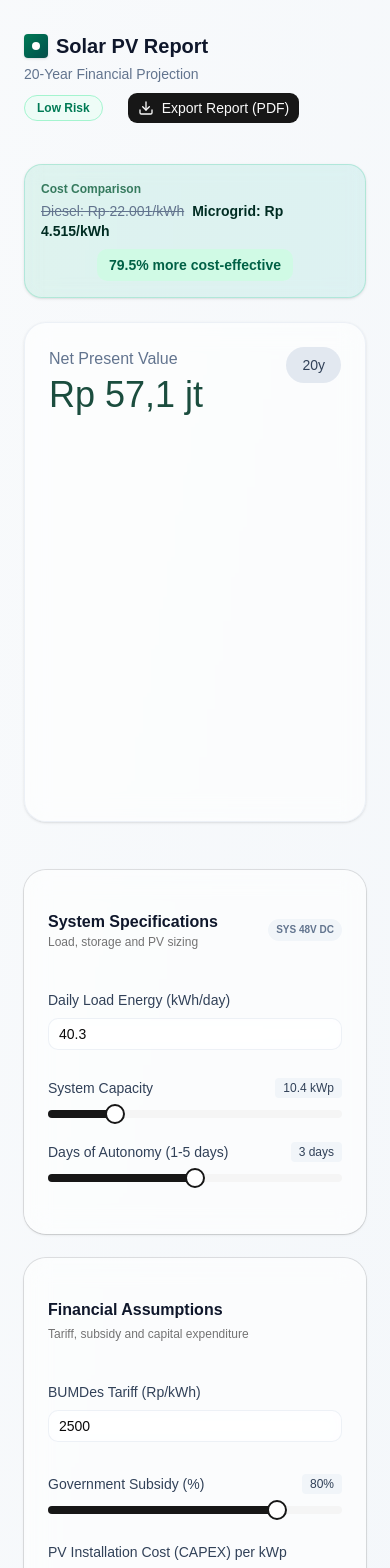
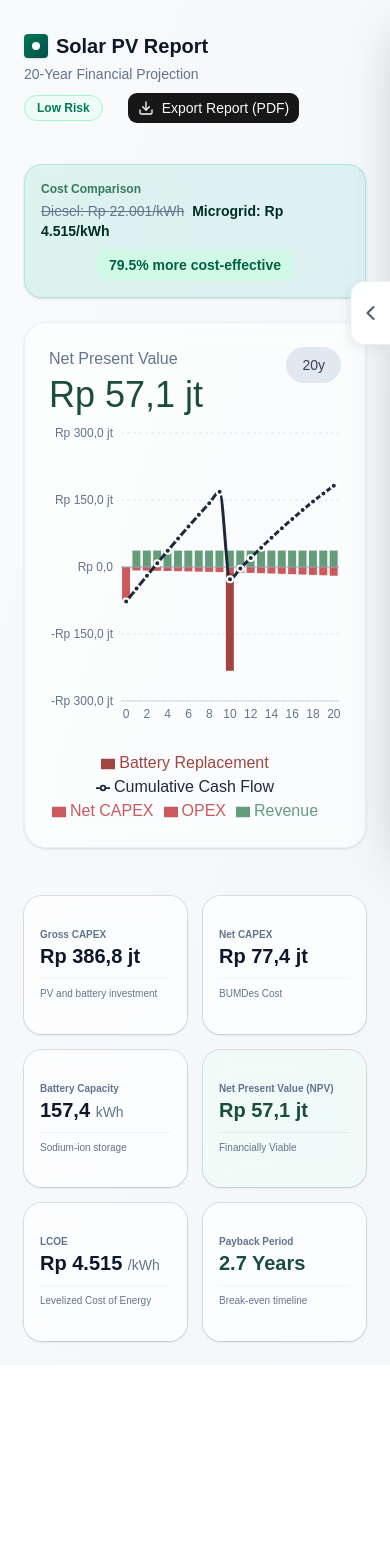
Before and after one commit to Legorvey/photovoltaic-calculator, a React (Vite) app: page / in a window 390 px wide. Shown: the top 1568 px of the page. After the commit the page ends 1365 px from the top, so only its background shows below. Built offline with nearby package versions, Linux system fonts and the light colour scheme.

Commit message:
feat(mobile): added sidebar and responsiveness

```diff
--- a/src/App.tsx
+++ b/src/App.tsx
@@ -5,6 +5,7 @@ import SystemSpecsForm from './components/SystemSpecsForm';
 import FinancialInputs from './components/FinancialInputs';
 import KPISummary from './components/KPISummary';
 import CashFlowChart from './components/CashFlowChart';
+import { ChevronLeft, ChevronRight } from 'lucide-react';
 import { formatCompactIDR } from './utils/formatters';
 import { useFinancialProjection } from './hooks/useFinancialProjection';
 import { V_SYS } from './constants/engine';
@@ -24,6 +25,7 @@ export default function App() {
   const [bumdesTariff, setBumdesTariff] = useState<number>(2500); // IDR/kWh
   const [systemCapacity, setSystemCapacity] = useState<number>(10.4); // kWp
   const [capexPv, setCapexPv] = useState<number>(16000000); // IDR/kWp
+  const [isSidebarOpen, setIsSidebarOpen] = useState(false);
 
   const {
     minPvRequired,
@@ -94,10 +96,33 @@ export default function App() {
 
             </div>
 
-            {/* RIGHT COLUMN (Narrow Sidebar) */}
-            <div className="w-full xl:w-[28%] p-6 lg:p-10 flex flex-col gap-8">
+            {/* MOBILE OVERLAY */}
+            {isSidebarOpen && (
+              <div
+                className="fixed inset-0 bg-slate-900/20 backdrop-blur-sm z-40 xl:hidden transition-opacity"
+                onClick={() => setIsSidebarOpen(false)}
+              />
+            )}
 
-              <div className="flex-1 flex flex-col gap-6">
+            {/* RIGHT COLUMN (Narrow Sidebar / Mobile Drawer) */}
+            <div className={`
+              fixed xl:relative inset-y-0 right-0 z-50
+              w-[85vw] sm:w-[400px] xl:w-[28%]
+              transition-transform duration-300 ease-in-out
+              ${isSidebarOpen ? 'translate-x-0' : 'translate-x-full xl:translate-x-0'}
+            `}>
+
+              {/* Tab Handle (Visible only on mobile/tablet) */}
+              <button
+                onClick={() => setIsSidebarOpen(!isSidebarOpen)}
+                className="xl:hidden absolute top-1/3 -left-10 z-50 w-10 h-16 bg-white/95 backdrop-blur-md flex items-center justify-center rounded-l-xl shadow-[-4px_4px_10px_rgba(0,0,0,0.05)] border-y border-l border-slate-200/60 text-slate-600 hover:text-slate-900 transition-colors"
+              >
+                {isSidebarOpen ? <ChevronRight size={24} /> : <ChevronLeft size={24} />}
+              </button>
+
+              {/* Inner container for scroll and background */}
+              <div className="w-full h-full bg-white/95 xl:bg-transparent backdrop-blur-xl xl:backdrop-blur-none p-6 lg:p-10 flex flex-col gap-8 shadow-2xl xl:shadow-none overflow-y-auto border-l border-slate-200/60 xl:border-none">
+                <div className="flex-1 flex flex-col gap-6">
                 <SystemSpecsForm
                   dailyLoad={dailyLoad} setDailyLoad={setDailyLoad}
                   daysOfAutonomy={daysOfAutonomy} setDaysOfAutonomy={setDaysOfAutonomy}
@@ -111,6 +136,7 @@ export default function App() {
                   bumdesTariff={bumdesTariff} setBumdesTariff={setBumdesTariff}
                   capexPv={capexPv} setCapexPv={setCapexPv}
                 />
+              </div>
               </div>
 
             </div>
--- a/src/components/CashFlowChart.tsx
+++ b/src/components/CashFlowChart.tsx
@@ -16,7 +16,7 @@ export default function CashFlowChart({ projectionData }: CashFlowChartProps) {
   }));
 
   return (
-    <div className="w-full h-full min-h-[300px]">
+    <div className="w-full" style={{ height: '400px', minHeight: '400px' }}>
       <ResponsiveContainer width="100%" height="100%">
           <ComposedChart data={chartData} stackOffset="sign" margin={{ top: 10, right: 10, left: 0, bottom: 0 }}>
             <CartesianGrid strokeDasharray="3 3" vertical={false} stroke="#e2e8f0" />
```
